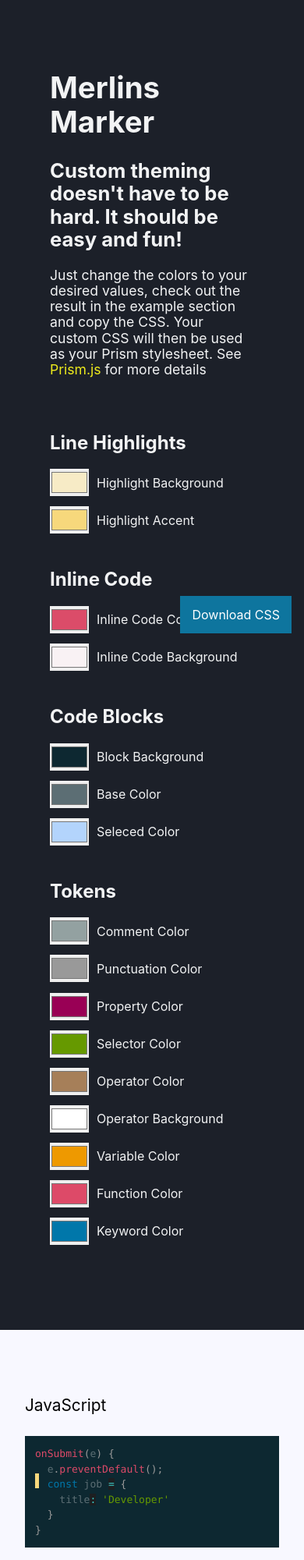
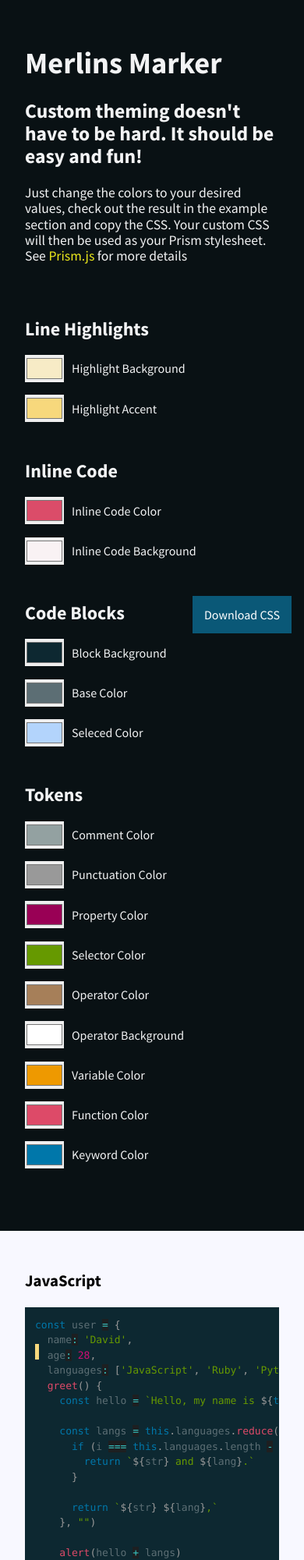
Before and after one commit to dvlprdave/merlins-marker, a website: page index.html in a window 390 px wide. Shown: the top 2000 px of the page at 78% size. Drawn offline with nearby package versions, Linux system fonts and the light colour scheme.

Commit message:
Grid layout changes

```diff
--- a/index.html
+++ b/index.html
@@ -6,6 +6,7 @@
   <meta name="viewport" content="width=device-width, initial-scale=1.0">
   <meta http-equiv="X-UA-Compatible" content="ie=edge">
   <link rel="stylesheet" type="text/css" href="./style.css">
+  <link href="https://fonts.googleapis.com/css?family=Source+Sans+Pro:400,700&display=swap" rel="stylesheet">
   <link rel="stylesheet" href="https://cdnjs.cloudflare.com/ajax/libs/normalize/8.0.1/normalize.css"
     integrity="sha256-WAgYcAck1C1/zEl5sBl5cfyhxtLgKGdpI3oKyJffVRI=" crossorigin="anonymous" />
   <link href="./themes/prism.css" rel="stylesheet" />
@@ -125,18 +126,41 @@
         <p class="code-preview__label">JavaScript</p>
         <pre data-line="2">
         <code class="language-javascript">
-          <!-- This is how a comment would look like -->
-            onSubmit(e) {
-              e.preventDefault();
-              const job = {
-                title: 'Developer'
-              }
+          const user = {
+            name: 'David',
+            age: 28,
+            languages: ['JavaScript', 'Ruby', 'Python'],
+            greet() {
+              const hello = `Hello, my name is ${this.name} and I know`
+
+              const langs = this.languages.reduce(function (str, lang, i) {
+                if (i === this.languages.length - 1) {
+                  return `${str} and ${lang}.`
+                }
+
+                return `${str} ${lang},`
+              }, "")
+
+              alert(hello + langs)
             }
+          }
+
+          // ES6 syntax
+          function Person(){
+            this.age = 0;
+
+            setInterval(() => {
+              // `this` now refers to the Person object, brilliant!
+              this.age++;
+            }, 1000);
+          }
+
+          let p = new Person();
         </code>
           </pre>
       </section>
 
-      <p>This is <code class='language-javascript'>inline code</code></p>
+      <!-- <p>This is <code class='language-javascript'>inline code</code></p> -->
       <!-- JSX -->
       <section class="code-preview code-preview__jsx">
         <p class="code-preview__label">React JSX</p>
@@ -172,7 +196,7 @@
       </section>
 
       <!-- HTML -->
-      <section class="code-preview code-html">
+      <section class="code-preview code-preview__html">
         <p class="code-preview__label">HTML</p>
         <pre>
         <code class="language-html">
@@ -216,6 +240,48 @@
           </pre>
       </section>
 
+      <!-- CSS -->
+      <section class="code-preview code-preview__css">
+        <p class="code-preview__label">CSS</p>
+        <pre>
+        <code class="language-css">
+          <script type="prism-html-markup">
+            html {
+              box-sizing: border-box;
+            }
+            *,
+            *:before,
+            *:after {
+              box-sizing: inherit;
+            }
+
+            body {
+              position: relative;
+              margin: 0;
+              background-color: #F8F8FF;
+              font-family: -apple-system, BlinkMacSystemFont, "Segoe UI", "Roboto", "Oxygen",
+                "Ubuntu", "Cantarell", "Fira Sans", "Droid Sans", "Helvetica Neue",
+                sans-serif;
+                font-family: 'Source Sans Pro', sans-serif;
+              -webkit-font-smoothing: antialiased;
+              -moz-osx-font-smoothing: grayscale;
+            }
+
+            ul {
+              list-style: none;
+              padding: 0;
+              margin: 0;
+            }
+
+            code {
+              font-family: source-code-pro, Menlo, Monaco, Consolas, "Courier New",
+                monospace;
+            }
+          </script>
+        </code>
+          </pre>
+      </section>
+
     </div>
   </main>
 
--- a/style.css
+++ b/style.css
@@ -37,11 +37,10 @@ body {
   position: relative;
   margin: 0;
   background-color: #F8F8FF;
-  /* font-size: calc(12px + 0.38vw);
-  line-height: calc(12px + 1.05vw); */
   font-family: -apple-system, BlinkMacSystemFont, "Segoe UI", "Roboto", "Oxygen",
     "Ubuntu", "Cantarell", "Fira Sans", "Droid Sans", "Helvetica Neue",
     sans-serif;
+    font-family: 'Source Sans Pro', sans-serif;
   -webkit-font-smoothing: antialiased;
   -moz-osx-font-smoothing: grayscale;
 }
@@ -63,6 +62,7 @@ input[type="color"] {
   margin-right: 10px;
   border: none;
   vertical-align: center;
+  outline: none;
 }
 
 /* Header */
@@ -75,8 +75,13 @@ header h1 {
   font-size: 3rem;
 }
 
+header h2 {
+  font-size: 1.6rem;
+  font-weight: bold;
+}
+
 header p {
-  font-size: 1.3rem;
+  font-size: 1.2rem;
 }
 
 #prism-link {
@@ -92,8 +97,8 @@ img {
 
 .main-wrapper {
   display: grid;
-  grid-template-columns: 1fr 3fr;
-  grid-gap: 2rem;
+  grid-template-columns: 1fr 2fr;
+  height: 100vh;
 }
 
 .color-picker {
@@ -101,9 +106,10 @@ img {
   grid-template-rows: max-content;
 
   width: 100%;
-  padding: 4rem;
+  padding: 2rem;
   color: #f2f3f4;
-  background: rgb(28, 32, 41);
+  background: #091114;
+  overflow-y: scroll;
 }
 
 .color-picker__list li {
@@ -111,27 +117,35 @@ img {
   align-items: center;
   justify-items: center;
   padding: 0 5% 5% 0;
-  vertical-align: center;
 }
 
 .color-picker__section {
   display: grid;
-  grid-template-columns: repeat(auto-fill, minmax(200px, 1fr));
+  grid-template-columns: repeat(auto-fill, minmax(160px, 1fr));
   margin-bottom: 2rem;
 }
 
 /* Code Preview */
 .code-preview__examples {
+  display: grid;
+  grid-template-columns: minmax(0, 1fr);
+  grid-template-rows: max-content;
+  grid-gap: 2em;
   padding: 2rem;
+  overflow-y: scroll;
 }
 
-.code-preview {
-  display: grid;
-  grid-template-columns: 1fr;
+.code-preview__javascript {
+  grid-column: 1 / 2;
+}
+
+.code-preview__html {
+  grid-column: 1;
 }
 
 .code-preview__label {
   font-size: 1.3rem;
+  font-weight: bold;
 }
 
 /* Download Button */
@@ -142,10 +156,14 @@ img {
   right: 1rem;
 
   color: white;
-  background: rgb(14, 117, 158);
+  background: rgb(10, 88, 119);
   padding: 15px;
   text-decoration: none;
   z-index: 99;
+}
+
+#download-btn:hover {
+  background: rgb(9, 67, 90);
 }
 
 /* Media Queries */
@@ -153,6 +171,7 @@ img {
 @media screen and (max-width: 750px) {
   .main-wrapper {
     grid-template-columns: 1fr;
+    height: 100%;
   }
 
   header h1 {
@@ -167,8 +186,16 @@ img {
     font-size: 1.1rem;
   }
 
-  .color-picker__list li {
-    align-items: flex-start;
+  .color-picker, .code-preview__examples {
+    overflow: hidden;
+  }
+
+  .color-picker {
+    grid-template-columns: minmax(200px, 1fr);
+  }
+
+  .color-picker__section {
+    grid-template-columns: minmax(150px, 1fr);
   }
 
   .color-picker__list li > label {
```
